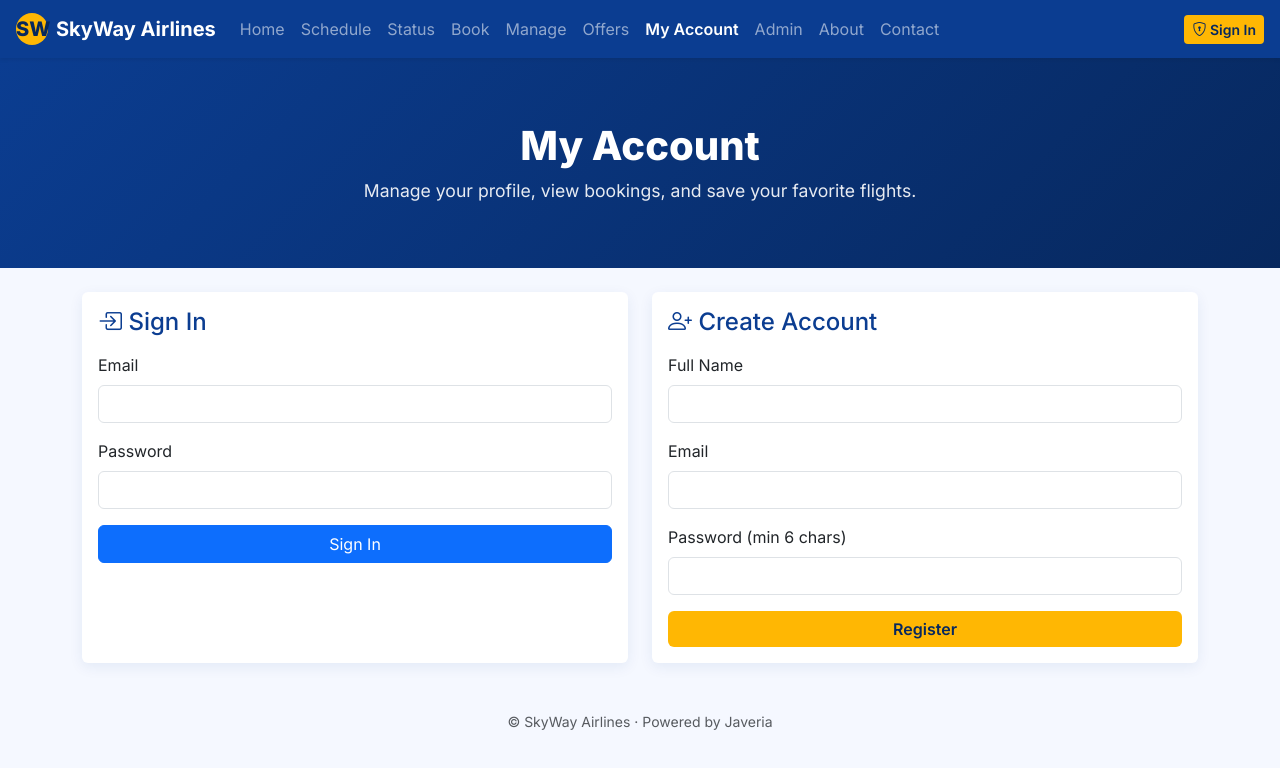
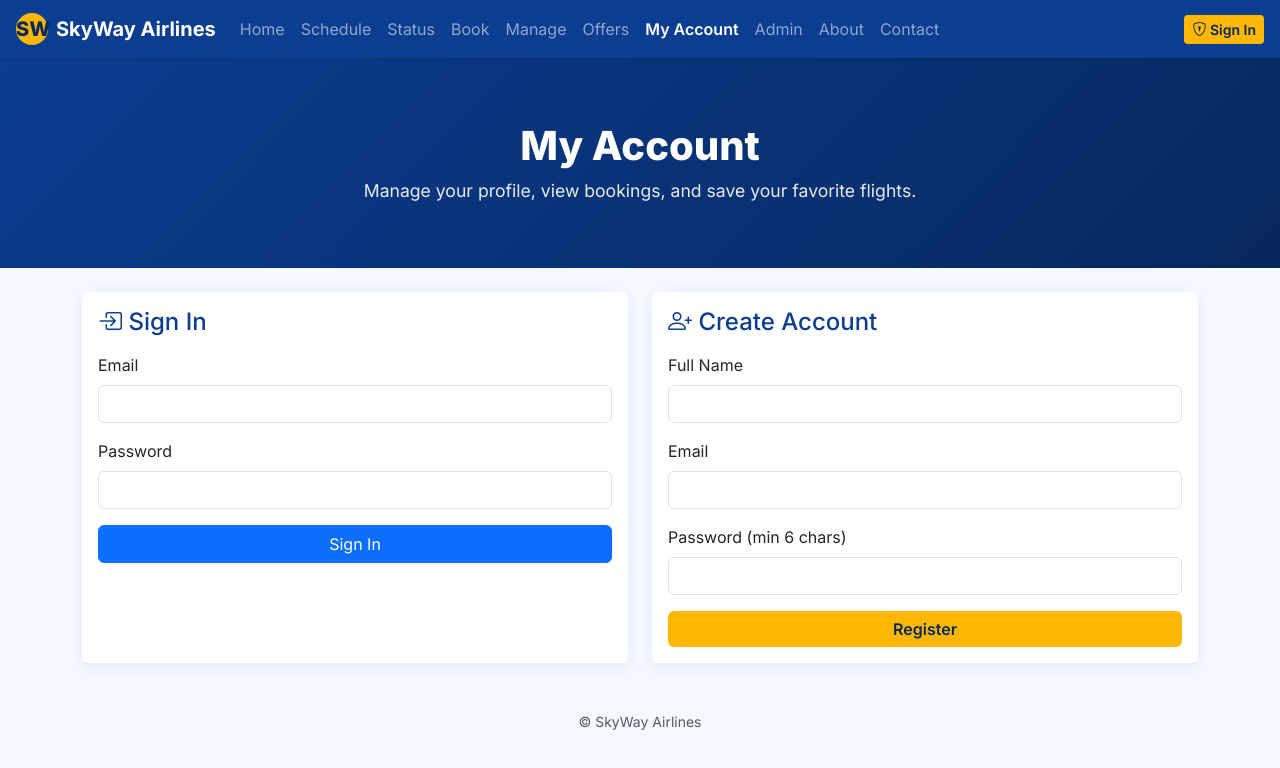
Before and after one commit to muhammadbilal-7861/air-, a website with bundled scripts: page user-dashboard.html in a window 1280 px wide. Built offline with nearby package versions, Linux system fonts and the light colour scheme; no server answers.

Commit message:
Update footer content in user-dashboard.htmls

```diff
--- a/user-dashboard.html
+++ b/user-dashboard.html
@@ -117,7 +117,7 @@
     </div>
   </main>
 
-  <footer class="text-center text-muted py-4 small">© SkyWay Airlines · Powered by Javeria</footer>
+  <footer class="text-center text-muted py-4 small">© SkyWay Airlines </footer>
 
   <div id="siteModals"></div>
   <script src="https://cdn.jsdelivr.net/npm/bootstrap@5.3.3/dist/js/bootstrap.bundle.min.js"></script>
```
